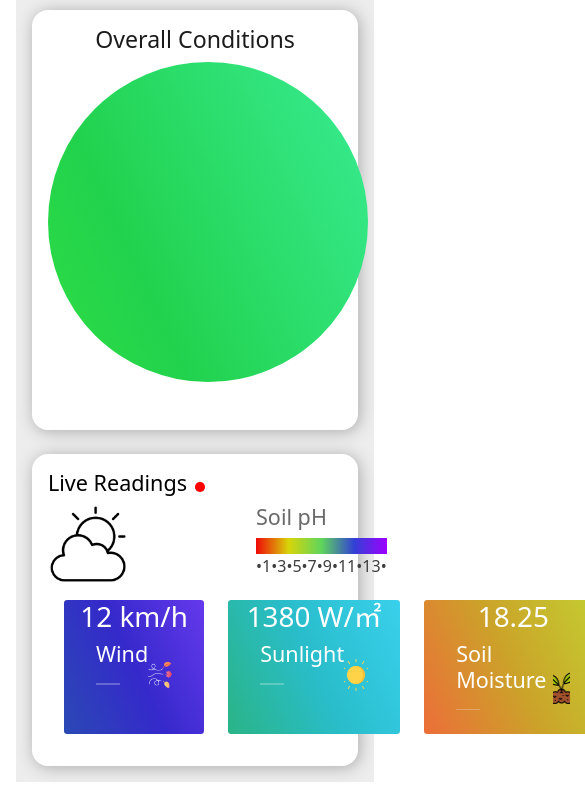
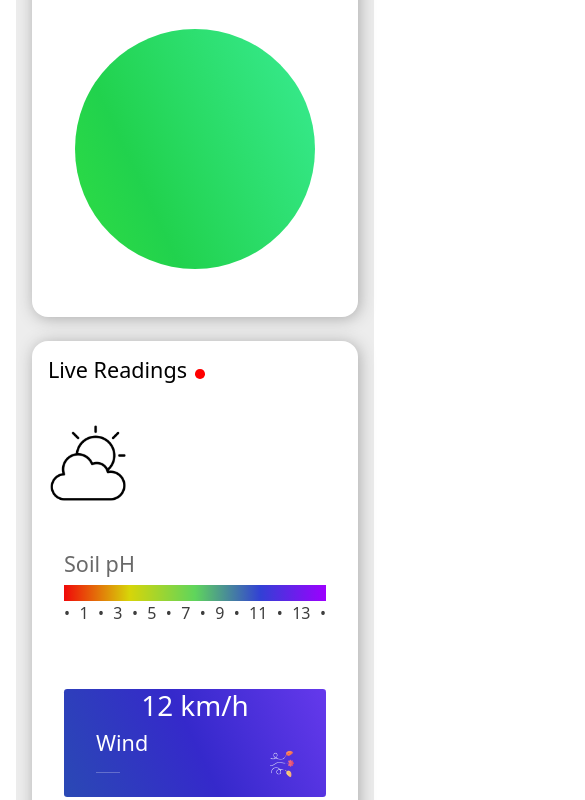
Before and after one commit to JustusWamswa/TecoFarmDashboard, a plain HTML site: page index.html in a window 390 px wide. Shown: the part 923-1723 px from the top of the page, 585 px wide, since content can reach past the window. Drawn offline with nearby package versions, Linux system fonts and the light colour scheme; no server answers.

Commit message:
responsiveness

```diff
--- a/index.css
+++ b/index.css
@@ -11,6 +11,13 @@ html {
     background-repeat: no-repeat;
     background-size: cover;
 }
+
+#openNav {
+    font-size: 1.5rem;
+    cursor: pointer;
+    margin-bottom: 1rem;
+}
+
 .sidenav {
     height: 100%;
     width: 0;
@@ -44,19 +51,22 @@ html {
     font-size: 36px;
     margin-left: 50px;
 }
+
 #main {
     transition: margin-left .5s;
     padding: 16px;
 }
 
-  .navTitles{
+.navTitles {
     color: white;
 }
-.underline{
+
+.underline {
     width: 80%;
     height: 0.2px;
     color: beige;
 }
+
 .title {
     color: black;
     text-align: center;
@@ -266,10 +276,38 @@ hr {
         opacity: 1;
     }
 }
-@media screen and (max-width: 600px){
-    .conditions-grid{
-        display: flex;
-        flex-direction: column;
+
+@media screen and (max-width: 800px) {
+    .conditions-grid {
+        display: block;
     }
 
+    .results {
+        margin-bottom: 1.5rem;
     }
+
+    .resultsPart2-grid {
+        grid-template-columns: repeat(1, 1fr);
+    }
+
+    .resultsPart1 {
+        display: block;
+        margin-top: 2rem;
+    }
+
+    .soilpH {
+        margin: 3rem 0rem;
+        padding: 0rem 1rem;
+    }
+
+    .circularResults {
+        width: 15rem;
+        height: 15rem;
+        margin: 2rem auto;
+    }
+
+    .problemStatement {
+        font-size: 1rem;
+        padding: 1rem 1rem;
+    }
+}
--- a/index.html
+++ b/index.html
@@ -28,7 +28,7 @@
             <a href="#">Tables</a>
           </div>
         <section class="firstSection">
-            <span style="font-size:30px; cursor:pointer" id="openNav">&#9776; More</span>
+            <span id="openNav">&#9776; More</span>
             <h2 class="title">Crop Monitoring & Control</h2>
             <div class="farm background"></div>
             <p class="problemStatement">By 2023, the Brong Ahafo Region of Ghana will have used technology to advance agriculture using AI,
```
Lines whose indentation alone changed are shown as unchanged.
